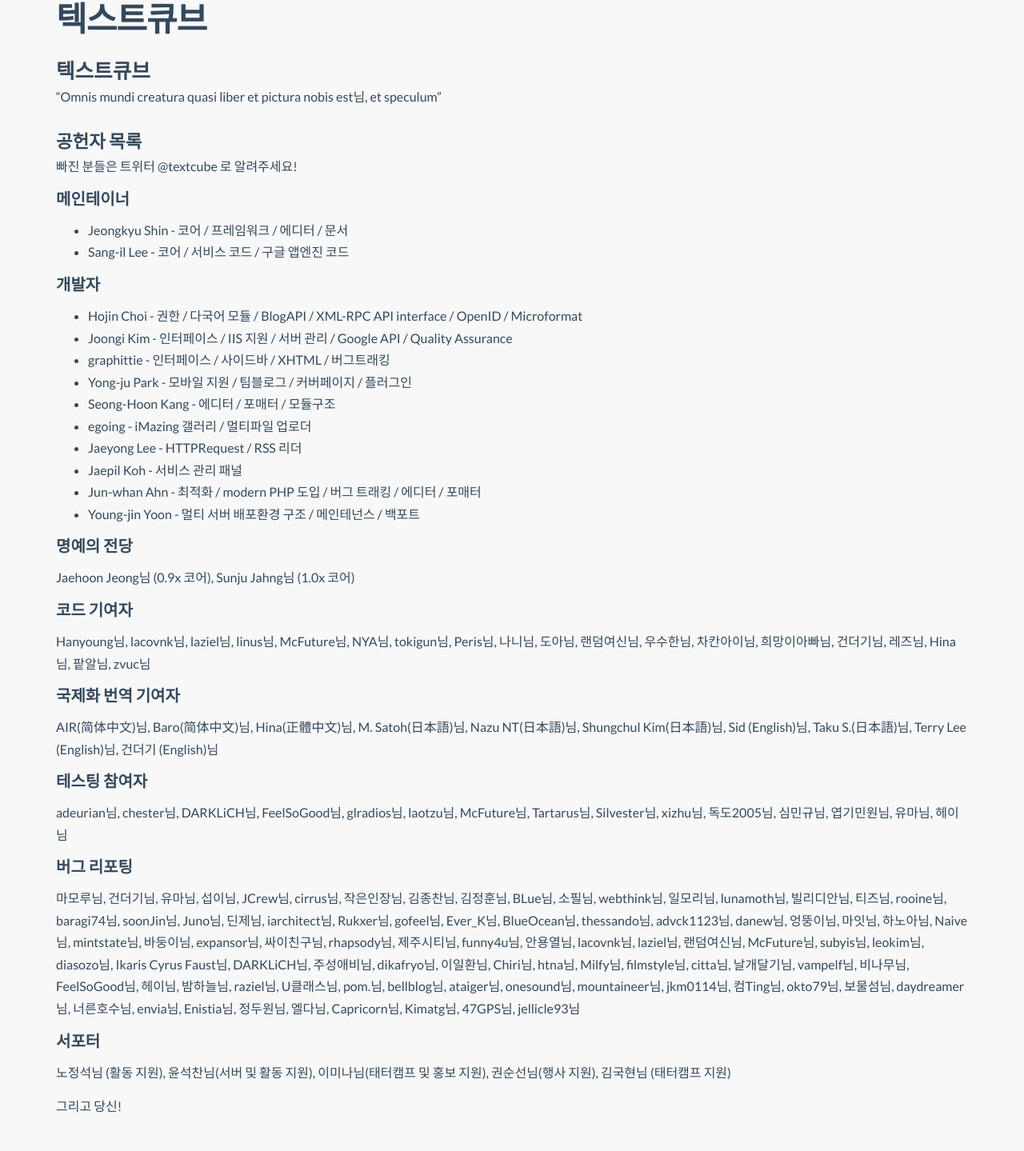
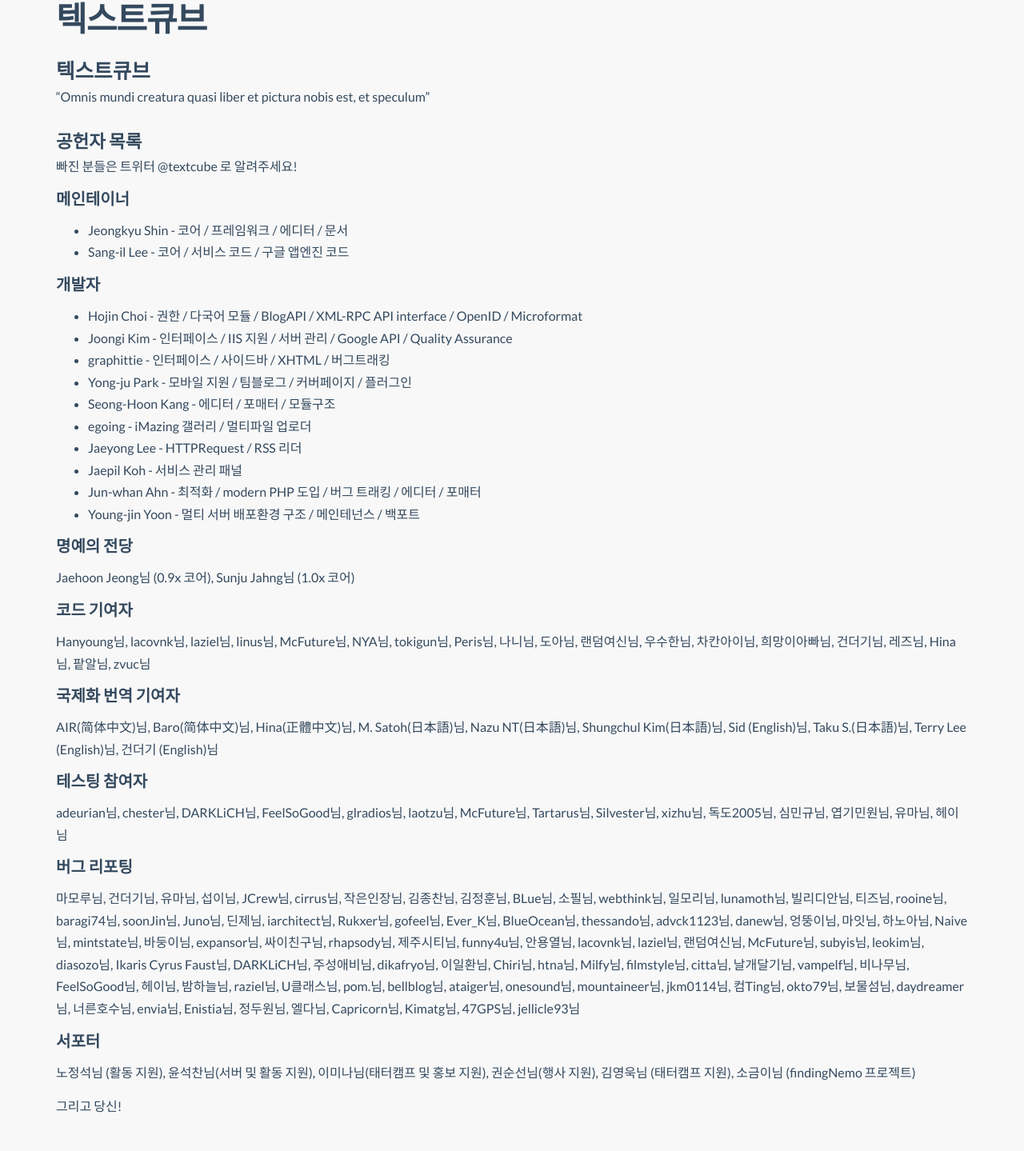
Before and after one commit to Needlworks/10yr-anniversary, a Jekyll site: the page built from textcube.md, in a window 1280 px wide. Shown: the part 178-1617 px from the top of the page at 80% size. Built offline with Jekyll 4.4.1, drawn with Linux system fonts in a browser that asks for light colours; nearby versions of some CDN libraries.

Commit message:
modified - supporter name (by mcfuture)  -

```diff
--- a/textcube.md
+++ b/textcube.md
@@ -53,6 +53,6 @@
 
 #### 서포터
 
-노정석님 (활동 지원), 윤석찬님(서버 및 활동 지원), 이미나님(태터캠프 및 홍보 지원), 권순선님(행사 지원), 김국현님 (태터캠프 지원)
+노정석님 (활동 지원), 윤석찬님(서버 및 활동 지원), 이미나님(태터캠프 및 홍보 지원), 권순선님(행사 지원), 김영욱님 (태터캠프 지원), 소금이님 (findingNemo 프로젝트)
 
 그리고 당신!
```
Also changed, not shown: other parts of textcube.md (+1 -1 lines).
